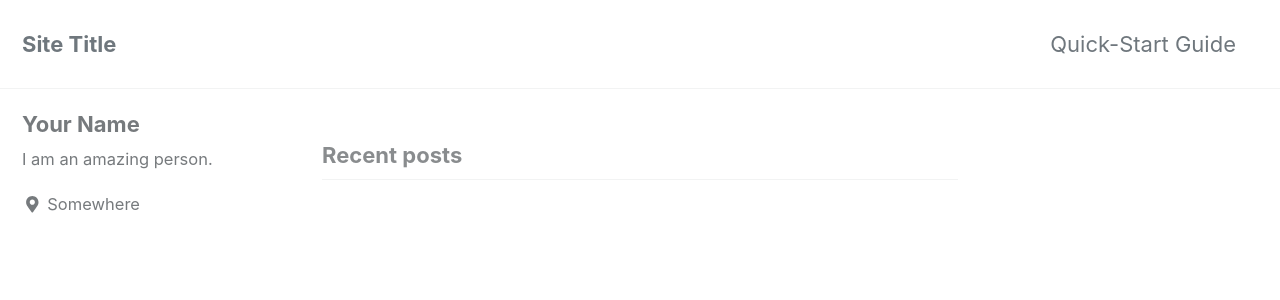
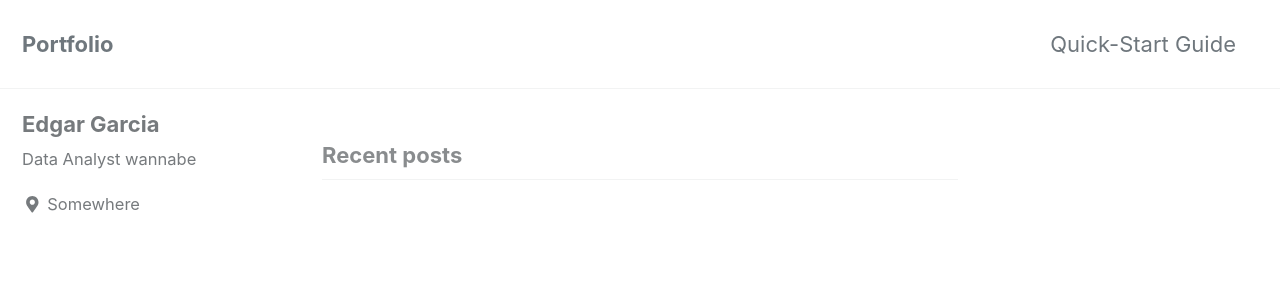
Before and after one commit to Edgarciah/Edgarciah.github.io, a Jekyll site: the page built from index.html, in a window 1280 px wide and 900 px high. Shown: the top 300 px of the window. Built offline with Jekyll 4.4.1, drawn with Linux system fonts in a browser that asks for light colours; cached includes are drawn as plain includes; the list of posts is cut into pages by our own code.

Commit message:
Update _config.yml

```diff
--- a/_config.yml
+++ b/_config.yml
@@ -16,7 +16,7 @@ minimal_mistakes_skin    : "default" # "air", "aqua", "contrast", "dark", "dirt"
 
 # Site Settings
 locale                   : "en-US"
-title                    : "Site Title"
+title                    : "Portfolio"
 title_separator          : "-"
 name                     : "Edgar Garcia"
 description              : "An amazing website."
@@ -106,9 +106,9 @@ analytics:
 
 # Site Author
 author:
-  name             : "Your Name"
+  name             : "Edgar Garcia"
   avatar           : # path of avatar image, e.g. "/assets/images/bio-photo.jpg"
-  bio              : "I am an amazing person."
+  bio              : "Data Analyst wannabe"
   location         : "Somewhere"
   email            :
   links:
```
